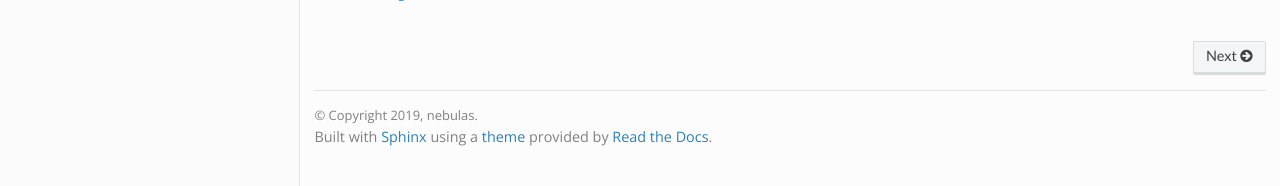
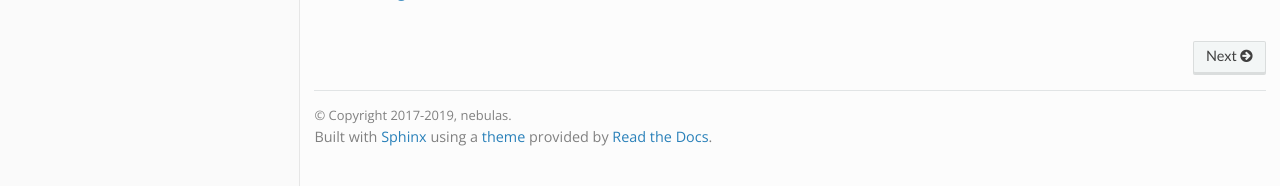
Before and after one commit to nebulasio/nebdocs, a Sphinx documentation site: the page built from docs/index.rst, in a window 1280 px wide and 900 px high, scrolled down 1452 px. Shown: the part 714-900 px from the top of the window. Built offline with Sphinx 7.4.7 and the Read the Docs theme 2.0.0, drawn with Linux system fonts in a browser that asks for light colours; pages that are not in the unit, such as notebooks, are missing from menus.

Commit message:
update copyright 2018 --> 2017-2019

```diff
--- a/docs/conf.py
+++ b/docs/conf.py
@@ -60,7 +60,7 @@ master_doc = 'index'
 
 # General information about the project.
 project = u'docs'
-copyright = u'2019, nebulas'
+copyright = u'2017-2019, nebulas'
 author = u'nebulas'
 
 # The version info for the project you're documenting, acts as replacement for
```
